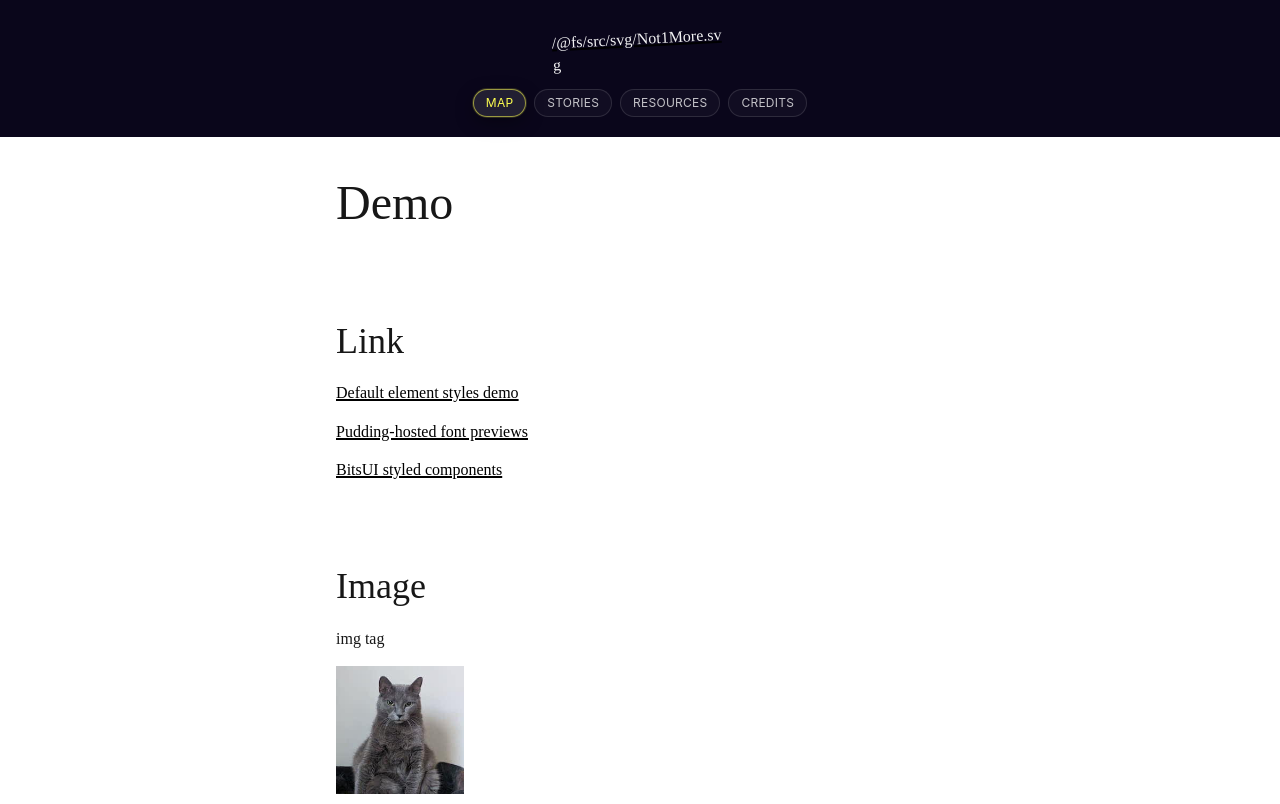
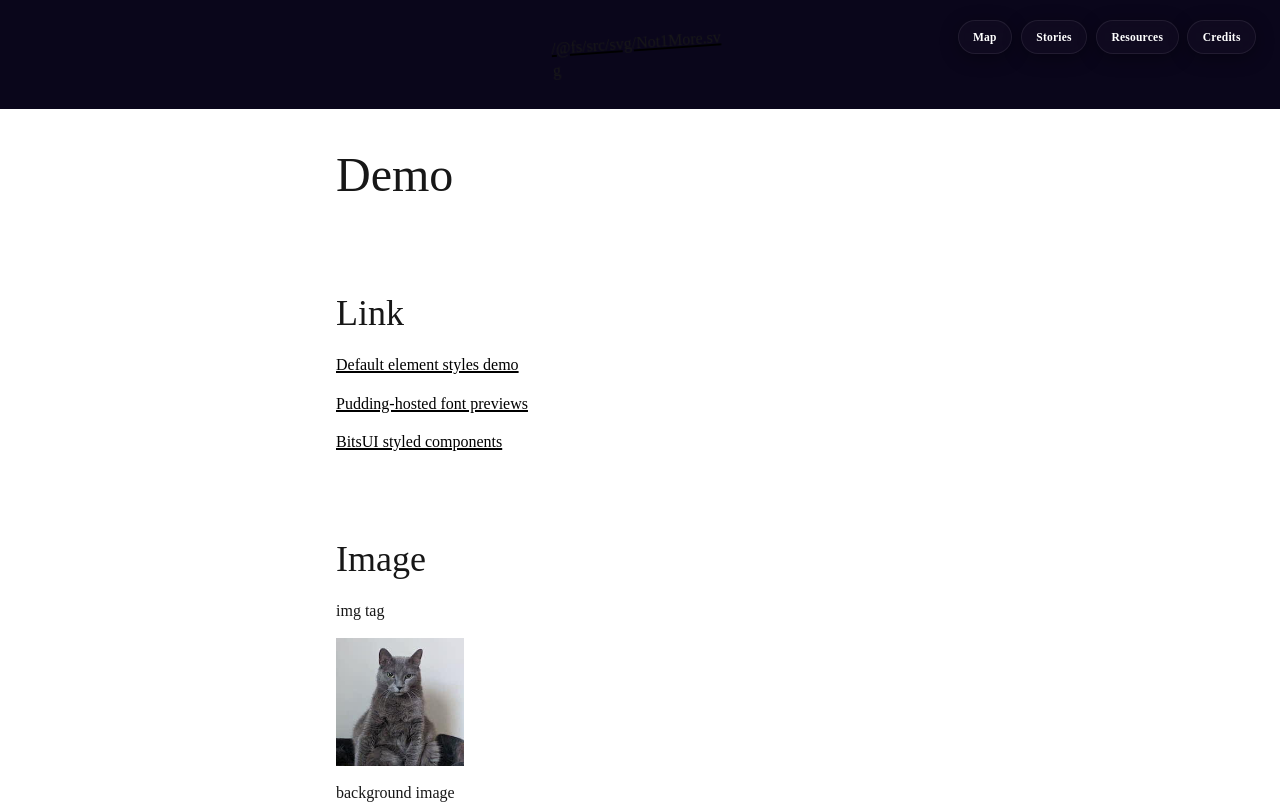
Before and after one commit to n1mnot1more/Injunctions, a SvelteKit app: page /demo in a window 1280 px wide. Shown: the top 804 px of the page. Built offline with nearby package versions, Linux system fonts and the light colour scheme; a web font is replaced by a local one.

Commit message:
Update Header.svelte

```diff
--- a/src/components/Header.svelte
+++ b/src/components/Header.svelte
@@ -1,128 +1,166 @@
 <script>
-	import { base } from "$app/paths";
 	import wordmark from "$svg/Not1More.svg";
 
-	const nav = [
+	const links = [
 		{ id: "map", label: "Map" },
-		{ id: "stories", label: "Stories" },
+		{ id: "personal-stories", label: "Stories" },
 		{ id: "resources", label: "Resources" },
 		{ id: "acknowledgements", label: "Credits" }
 	];
-
-	let active = "map";
-
-	function goTo(id) {
-		active = id;
-
-		const el = document.getElementById(id);
-		if (!el) return;
-
-		el.scrollIntoView({ behavior: "smooth", block: "start" });
-	}
 </script>
 
-<header class="header">
+<header>
+
+	<!-- LOGO -->
 	<div class="wordmark">
-		<a href="{base}/" aria-label="home">
+		<a
+			href="https://not1more.org/"
+			aria-label="Not1More"
+			target="_self"
+		>
 			{@html wordmark}
 		</a>
 	</div>
 
-	<nav class="nav">
-		{#each nav as item}
-			<button
-				class:selected={active === item.id}
-				on:click={() => goTo(item.id)}
-			>
-				{item.label}
-			</button>
+	<!-- FIXED NAV -->
+	<nav class="jump-nav">
+
+		{#each links as link}
+			<a href={"#" + link.id}>
+				{link.label}
+			</a>
 		{/each}
+
 	</nav>
+
 </header>
 
 <style>
 
-.header {
+header {
 	background: #0a061b;
-	color: white;
-	padding-bottom: 6px;
+	position: relative;
 }
 
-/* WORDMARK */
+/* LOGO */
+
 .wordmark {
 	max-width: 11em;
+
 	margin: 0 auto;
-	padding: 28px 0 16px;
-	transform: rotate(-3deg);
-	opacity: 0.95;
+
+	padding: 32px 0;
+
+	transform: rotate(-4deg);
+
+	position: relative;
+	z-index: 5;
 }
 
 .wordmark a {
+	border: none;
 	display: block;
-	border: none;
-	color: inherit;
+	color: var(--color-fg);
 }
 
-/* NAV CONTAINER */
-.nav {
-	display: flex;
-	justify-content: center;
-	gap: 8px;
-	padding: 0 16px 14px;
-	flex-wrap: wrap;
+.wordmark a:hover {
+	background-color: transparent;
 }
 
-/* BUTTON BASE */
-.nav button {
-	background: rgba(255, 255, 255, 0.03);
-	border: 1px solid rgba(255, 255, 255, 0.12);
-	color: rgba(255, 255, 255, 0.75);
+/* FIXED NAV */
 
-	font-size: 12px;
-	letter-spacing: 0.02em;
-	text-transform: uppercase;
+.jump-nav {
+	position: fixed;
 
-	padding: 6px 12px;
+	top: 1.25rem;
+	right: 1.5rem;
+
+	z-index: 1000;
+
+	display: flex;
+	align-items: center;
+	gap: 0.55rem;
+}
+
+/* PUDDING STYLE BUTTONS */
+
+.jump-nav a {
+	display: inline-flex;
+	align-items: center;
+	justify-content: center;
+
+	padding:
+		0.5rem
+		0.9rem;
+
 	border-radius: 999px;
 
-	cursor: pointer;
+	background:
+		rgba(18, 12, 34, 0.82);
+
+	backdrop-filter: blur(10px);
+
+	border:
+		1px solid
+		rgba(255,255,255,0.08);
+
+	color: white;
+	text-decoration: none;
+
+	font-size: 0.72rem;
+	font-weight: 600;
+	letter-spacing: 0.02em;
+
+	box-shadow:
+		0 4px 18px rgba(0,0,0,0.35);
 
 	transition:
-		background 0.2s ease,
-		border-color 0.2s ease,
-		transform 0.2s ease,
-		color 0.2s ease;
+		transform 0.18s ease,
+		background 0.18s ease,
+		border-color 0.18s ease;
 }
 
-/* HOVER */
-.nav button:hover {
-	background: rgba(255, 255, 255, 0.06);
-	border-color: rgba(255, 255, 255, 0.25);
-	color: white;
+.jump-nav a:hover {
 	transform: translateY(-1px);
-}
 
-/* ACTIVE STATE */
-.nav button.selected {
-	background: rgba(255, 255, 255, 0.10);
-	border-color: rgba(252, 253, 79, 0.55);
-	color: #fcfd4f;
+	background:
+		rgba(40, 22, 70, 0.92);
 
-	box-shadow:
-		0 0 0 1px rgba(252, 253, 79, 0.15),
-		0 6px 18px rgba(0, 0, 0, 0.35);
+	border-color:
+		rgba(255,255,255,0.16);
 }
 
 /* MOBILE */
+
 @media (max-width: 900px) {
-	.nav {
-		gap: 6px;
+
+	.jump-nav {
+		top: auto;
+		bottom: 1rem;
+
+		left: 50%;
+		right: auto;
+
+		transform: translateX(-50%);
+
+		flex-wrap: wrap;
+		justify-content: center;
+
+		max-width: calc(100vw - 2rem);
 	}
 
-	.nav button {
-		font-size: 11px;
-		padding: 5px 10px;
+	.jump-nav a {
+		font-size: 0.68rem;
+
+		padding:
+			0.45rem
+			0.75rem;
 	}
+
+	.wordmark {
+		padding-top: 24px;
+	}
+
 }
 
 </style>
```
